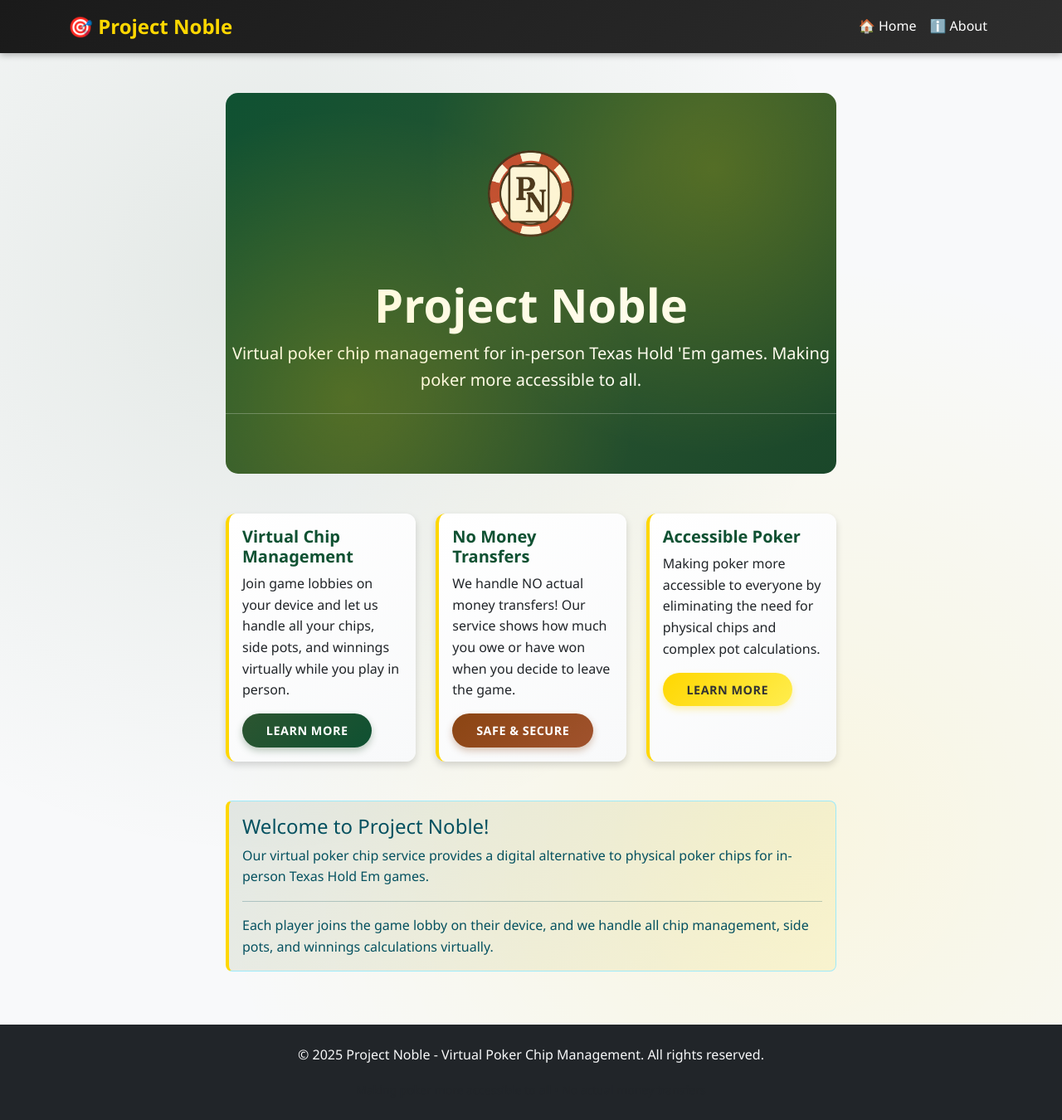
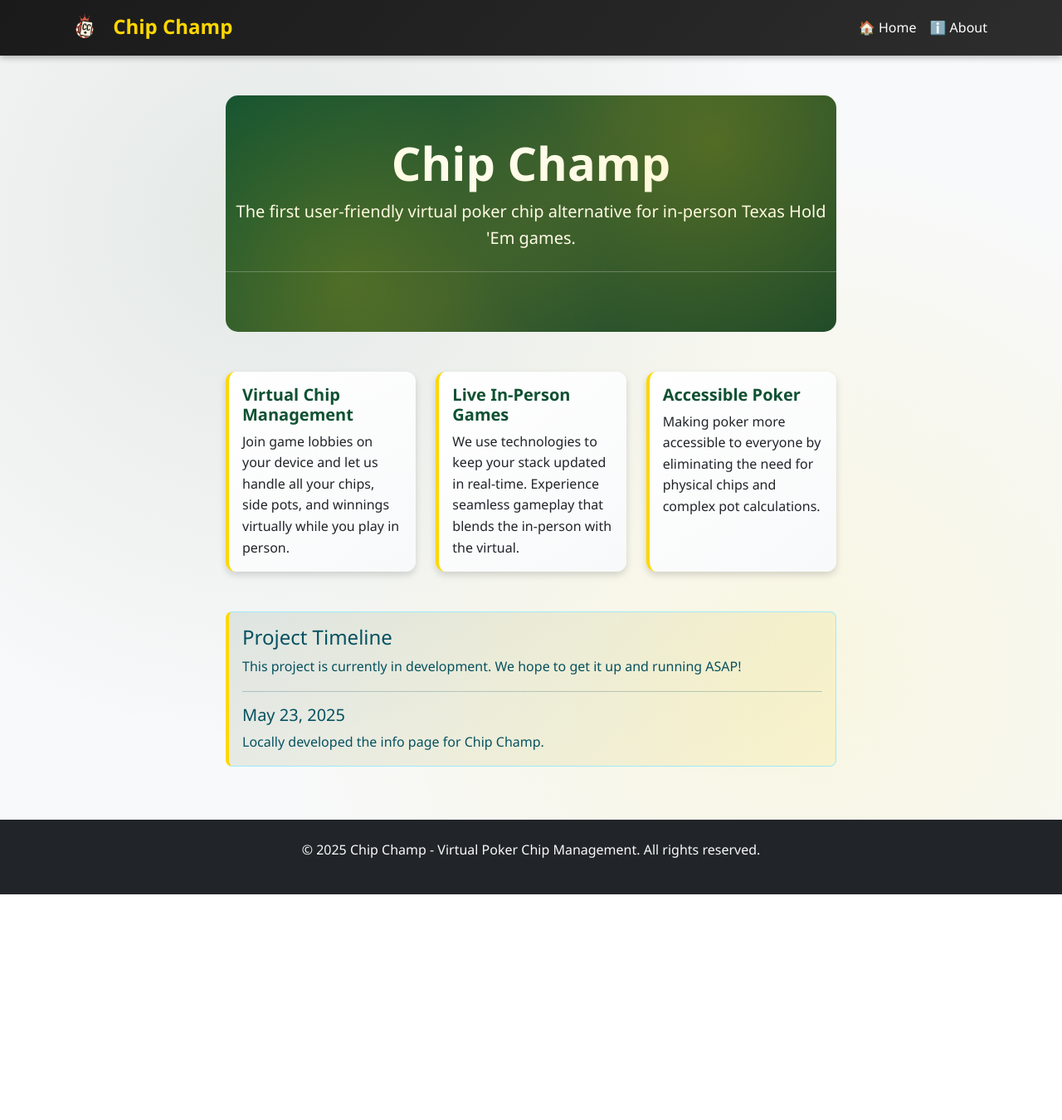
Before and after one commit to Aquinnmo/chip-champ, a Django app: page / in a window 1280 px wide. Shown: the whole page at 83% size. After the commit the page ends 1078 px from the top, so only its background shows below. Run offline with Django 4.2, Linux system fonts and the light colour scheme.

Commit message:
updated home page information and logo

```diff
--- a/home/views.py
+++ b/home/views.py
@@ -5,15 +5,15 @@ from .models import Page
 def home(request):
     """Home page view"""
     context = {
-        'title': 'Project Noble',
-        'message': 'Virtual poker chip management for in-person Texas Hold \'Em games. Making poker more accessible to all.',
+        'title': 'Chip Champ',
+        'message': 'The first user-friendly virtual poker chip alternative for in-person Texas Hold \'Em games.',
     }
     return render(request, 'home/home.html', context)
 
 def about(request):
     """About page view"""
     context = {
-        'title': 'About Project Noble',
+        'title': 'About Chip Champ',
         'message': 'Learn more about our virtual poker chip management service.',
     }
     return render(request, 'home/about.html', context)
--- a/templates/404.html
+++ b/templates/404.html
@@ -1,6 +1,6 @@
 {% extends 'base.html' %}
 
-{% block title %}404 - All-In on the Wrong Page! - Project Noble{% endblock %}
+{% block title %}Chip Champ - 404 Not Found{% endblock %}
 
 {% block content %}
 <div class="row justify-content-center">
--- a/templates/base.html
+++ b/templates/base.html
@@ -3,9 +3,9 @@
 <head>
     <meta charset="UTF-8">
     <meta name="viewport" content="width=device-width, initial-scale=1.0">
-    <title>{% block title %}Project Noble - Virtual Poker Chips{% endblock %}</title>
+    <title>{% block title %}Chip Champ - The Poker Chip Alternative{% endblock %}</title>
     {% load static %}
-    <link rel="icon" type="image/png" href="/static/images/pn_logo.png" />
+    <link rel="icon" type="image/png" href="/static/images/cc_logo.png" />
     <link href="https://cdn.jsdelivr.net/npm/bootstrap@5.3.0/dist/css/bootstrap.min.css" rel="stylesheet">
     <link rel="stylesheet" href="{% static 'css/style.css' %}">
 </head>
@@ -13,7 +13,8 @@
     <nav class="navbar navbar-expand-lg navbar-dark bg-dark">
         <div class="container">
             <a class="navbar-brand" href="{% url 'home:home' %}">
-                🎯 Project Noble
+                <img src="{% static 'images/cc_logo.png' %}" alt="Chip Champ Logo" class="me-2" style="max-width: 40px; height: auto;">
+                 Chip Champ
             </a>
             <button class="navbar-toggler" type="button" data-bs-toggle="collapse" data-bs-target="#navbarNav">
                 <span class="navbar-toggler-icon"></span>
@@ -37,8 +38,7 @@
     </main>    <!-- Footer -->
     <footer class="bg-dark text-light py-4 mt-5">
         <div class="container text-center">
-            <p>&copy; 2025 Project Noble - Virtual Poker Chip Management. All rights reserved.</p>
-            <small class="text-muted">Making poker more accessible to all • No actual money transfers</small>
+            <p>&copy; 2025 Chip Champ - Virtual Poker Chip Management. All rights reserved.</p>
         </div>
     </footer>
 
--- a/templates/home/home.html
+++ b/templates/home/home.html
@@ -7,7 +7,6 @@
 <div class="row">
     <div class="col-lg-8 mx-auto">
         <div class="hero-section text-center mb-5">
-            <img src="{% static 'images/pn_logo.png' %}" alt="Project Noble Logo" class="mb-4" style="max-width: 150px; height: auto;">
             <h1 class="display-4 fw-bold text-primary">{{ title }}</h1>
             <p class="lead">{{ message }}</p>
             <hr class="my-4">
@@ -17,16 +16,14 @@
                     <div class="card-body">
                         <h5 class="card-title">Virtual Chip Management</h5>
                         <p class="card-text">Join game lobbies on your device and let us handle all your chips, side pots, and winnings virtually while you play in person.</p>
-                        <a href="{% url 'home:about' %}" class="btn btn-primary">Learn More</a>
                     </div>
                 </div>
             </div>
             <div class="col-md-4 mb-4">
                 <div class="card h-100">
                     <div class="card-body">
-                        <h5 class="card-title">No Money Transfers</h5>
-                        <p class="card-text">We handle NO actual money transfers! Our service shows how much you owe or have won when you decide to leave the game.</p>
-                        <a href="#" class="btn btn-secondary">Safe & Secure</a>
+                        <h5 class="card-title">Live In-Person Games</h5>
+                        <p class="card-text">We use technologies to keep your stack updated in real-time. Experience seamless gameplay that blends the in-person with the virtual.</p>
                     </div>
                 </div>
             </div>
@@ -34,15 +31,15 @@
                 <div class="card h-100">
                     <div class="card-body">                        <h5 class="card-title">Accessible Poker</h5>
                         <p class="card-text">Making poker more accessible to everyone by eliminating the need for physical chips and complex pot calculations.</p>
-                        <a href="{% url 'home:about' %}" class="btn btn-success">Learn More</a>
                     </div>
                 </div>
             </div>
         </div>        <div class="alert alert-info mt-4" role="alert">
-            <h4 class="alert-heading">Welcome to Project Noble!</h4>
-            <p>Our virtual poker chip service provides a digital alternative to physical poker chips for in-person Texas Hold Em games.</p>
+            <h4 class="alert-heading">Project Timeline</h4>
+            <p>This project is currently in development. We hope to get it up and running ASAP!</p>
             <hr>
-            <p class="mb-0">Each player joins the game lobby on their device, and we handle all chip management, side pots, and winnings calculations virtually.</p>
+            <h5>May 23, 2025</h5>
+            <p class="mb-0">Locally developed the info page for Chip Champ.</p>
         </div>
     </div>
 </div>
```
Also changed, not shown: static/images/cc_logo.png (added).
